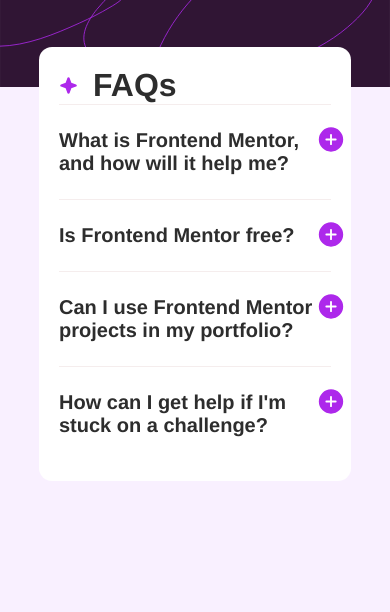
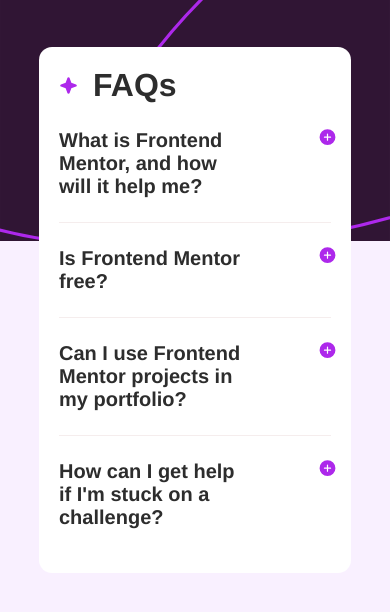
Before and after one commit to OkechukwuMiracle/Pjt6, a plain HTML site: page index.html in a window 390 px wide. Drawn offline with Linux system fonts and the light colour scheme.

Commit message:
commited messages

```diff
--- a/index.html
+++ b/index.html
@@ -10,6 +10,9 @@
         <div class="first">
             <img src="assets/images/background-pattern-desktop.svg" alt="image">
         </div>
+        <div class="third">
+            <img src="assets/images/background-pattern-mobile.svg" alt="image">
+        </div>
         <div class="parent">
             <header>
               <div class="second">
@@ -17,7 +20,7 @@
                 <h1>FAQs</h1>
               </div>
             </header>
-                <details>
+                <details class="four">
                     <summary><h5>What is Frontend Mentor, and how will it help me?</h5></summary>
                     <p> Frontend Mentor offers realistic coding challenges to help <br>developers improve their
                         frontend coding skills with projects in <br>HTML, CSS, and JavaScript. It's suitable for
--- a/styles.css
+++ b/styles.css
@@ -35,6 +35,15 @@ img {
     display: flex;
     gap: 15px;
     width: 7%;
+    /* border-bottom: none; */
+}
+
+.third {
+    display: none;
+}
+
+.four {
+    border-top-color: transparent;
 }
 
 details {
@@ -43,27 +52,28 @@ details {
 }
 
 summary {
-    /* display: block; */
+    display: block;
     position: relative;
-    list-style: none;
 }
 
-/* summary::-webkit-details-marker{display: none;} */
+
 
 summary::after{
     content: url(assets/images/icon-plus.svg);
     position: absolute;
-    top: -5px;
+    top: -8px;
     right: 2%;
     width: 10px;
+    scale: 65%;
 }
 
 details[open] summary::after{
     content: url(assets/images/icon-minus.svg);
     position: absolute;
-    top: -5px;
+    top: -8px;
     right: 2%;
     width: 10px;
+    scale: 65%;
 }
 
 h5 {
@@ -90,15 +100,21 @@ p {
 @media screen and (max-width: 1330px) {
     .parent {
         width: 40%;
-        align-items: center;
     }
 
 }
 
-@media screen and (max-width: 885px) {
+@media screen and (max-width: 900px) {
     .parent {
-        width: 40%
-
+        width: 60%;
+        margin: 12% 20%;
+    }
+    .first {
+        display: none;
+    }
+    .third {
+        display: block;
+        width: 100%;
     }
     h5 {
         font-size: 20px;
@@ -106,20 +122,29 @@ p {
     p {
         font-size: 15px
     }
+    summary {
+        top: 0;
+        padding-right: 30px;
+    }
 }
 
 @media screen and (max-width: 640px) {
     .parent {
         width: 80%;
         margin: 12% 10%;
-        /* padding: 10px; */
-        /* align-items: center; */
+    }
+    .first {
+        display: none;
+    }
+    .third {
+        display: block;
+        width: 100%;
     }
     h5 {
         font-size: 20px;
     }
     summary {
         top: 0;
-        /* display: block; */
+        padding-right: 85px;
     }
 }
```
